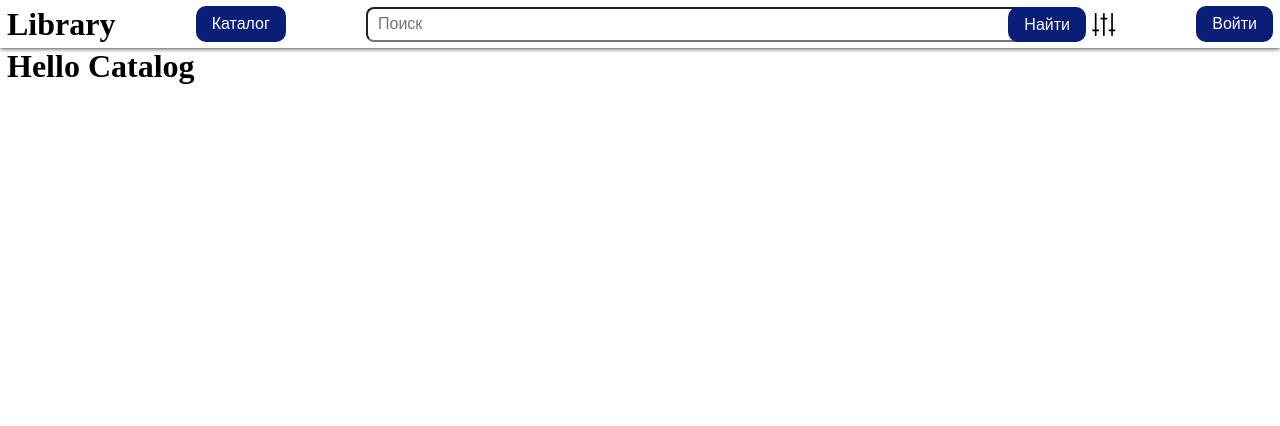
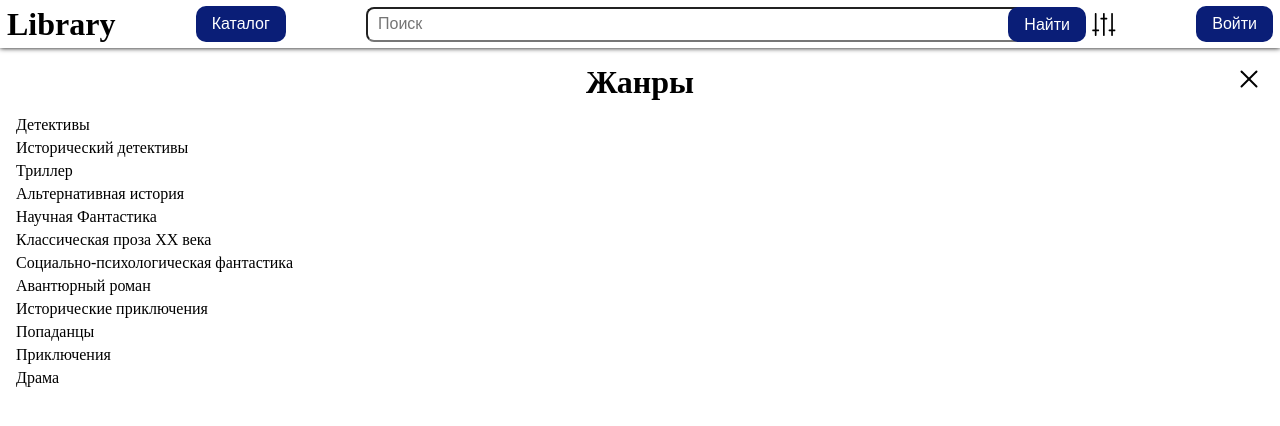
Before and after one commit to StarkDed/library_react, a React (Vite) app: page / in a window 1280 px wide. Both pictures are taken after a click on the button "Каталог". Shown: the top 426 px of the page. Built offline with nearby package versions, Linux system fonts and the light colour scheme.

Commit message:
feat: add styles to Compoent (Catalog) and add Cross svg

```diff
--- /dev/null
+++ b/src/assets/svg/Cross1/Cross.jsx
@@ -0,0 +1,39 @@
+import { useState } from "react";
+
+import styles from "./cross1.module.css";
+
+const Cross = ({ onClick }) => {
+  const [isHovering, setIsHovering] = useState(false);
+
+  return (
+    <svg
+      onClick={() => onClick()}
+      className={styles.cross}
+      width="30"
+      height="30"
+      viewBox="0 0 30 30"
+      fill="none"
+      xmlns="http://www.w3.org/2000/svg"
+      onMouseEnter={() => setIsHovering(true)}
+      onMouseLeave={() => setIsHovering(false)}
+    >
+      <path
+        className={styles.line}
+        d="M7.5 7.5L22.5 22.5"
+        stroke={isHovering ? "gray" : "black"}
+        strokeWidth="2"
+        strokeLinecap="round"
+        strokeLinejoin="round"
+      />
+      <path
+        d="M7.5 22.5L22.5 7.5"
+        stroke={isHovering ? "gray" : "black"}
+        strokeWidth="2"
+        strokeLinecap="round"
+        strokeLinejoin="round"
+      />
+    </svg>
+  );
+};
+
+export default Cross;
--- /dev/null
+++ b/src/assets/svg/Cross1/cross1.module.css
@@ -0,0 +1,7 @@
+
+.cross{
+    position:absolute;
+    top:16px;
+    right:16px;
+    cursor:pointer;
+}
--- a/src/сomponents/App/App.jsx
+++ b/src/сomponents/App/App.jsx
@@ -1,4 +1,5 @@
-import { useState } from "react";
+import { useState, useCallback } from "react";
+import React from "react";
 
 import "./app.css";
 
@@ -80,11 +81,17 @@ const App = () => {
 
   const [isCatalog, setIsCatalog] = useState(false);
 
+  const toggleCatalogVisibility = useCallback(() => {
+    setIsCatalog((prev) => !prev);
+  });
+
+  const CatalogMemo = React.memo(Catalog);
+
   return (
     <div className="app">
-      <Header toggleCatalogVisibility={() => setIsCatalog((prev) => !prev)} />
+      <Header toggleCatalogVisibility={toggleCatalogVisibility} />
       {isCatalog ? (
-        <Catalog />
+        <CatalogMemo toggleCatalogVisibility={toggleCatalogVisibility} />
       ) : (
         <>
           <BookList listBooks={listBooks} />
--- a/src/сomponents/Catalog/Catalog.jsx
+++ b/src/сomponents/Catalog/Catalog.jsx
@@ -1,9 +1,34 @@
 import styles from "./catalog.module.css";
 
-const Catalog = () => {
+import Cross from "../../assets/svg/Cross1/Cross.jsx";
+
+const Catalog = ({ toggleCatalogVisibility }) => {
+  const catalogList = [
+    { id: 1, name: "Детективы" },
+    { id: 2, name: "Исторический детективы" },
+    { id: 3, name: "Триллер" },
+    { id: 4, name: "Альтернативная история" },
+    { id: 5, name: "Научная Фантастика" },
+    { id: 6, name: "Классическая проза ХX века" },
+    { id: 7, name: "Социально-психологическая фантастика" },
+    { id: 8, name: "Авантюрный роман" },
+    { id: 9, name: "Исторические приключения" },
+    { id: 10, name: "Попаданцы" },
+    { id: 11, name: "Приключения" },
+    { id: 12, name: "Драма" },
+  ];
+
   return (
     <div className={styles.catalog}>
-      <h1>Hello Catalog</h1>
+      <h2 className={styles.title}>Жанры</h2>
+      <Cross onClick={() => toggleCatalogVisibility()} />
+      <ul className={styles.genres}>
+        {catalogList.map((el) => (
+          <li className={styles.genreTitle} key={el.id}>
+            {el.name}
+          </li>
+        ))}
+      </ul>
     </div>
   );
 };
--- a/src/сomponents/Catalog/catalog.module.css
+++ b/src/сomponents/Catalog/catalog.module.css
@@ -1,5 +1,28 @@
 
 
 .catalog{
-    flex:1
+    flex:1;
+    padding:16px;
+    position:relative;
 }
+
+.title{
+    text-align: center;
+    font-size:2em
+}
+
+.genres{
+    display:block
+}
+
+.genreTitle{
+    list-style-type: none;
+    cursor:pointer;
+    margin-bottom:5px;
+    width:max-content
+}
+
+.genreTitle:hover{
+    text-decoration:underline;
+
+}
```
